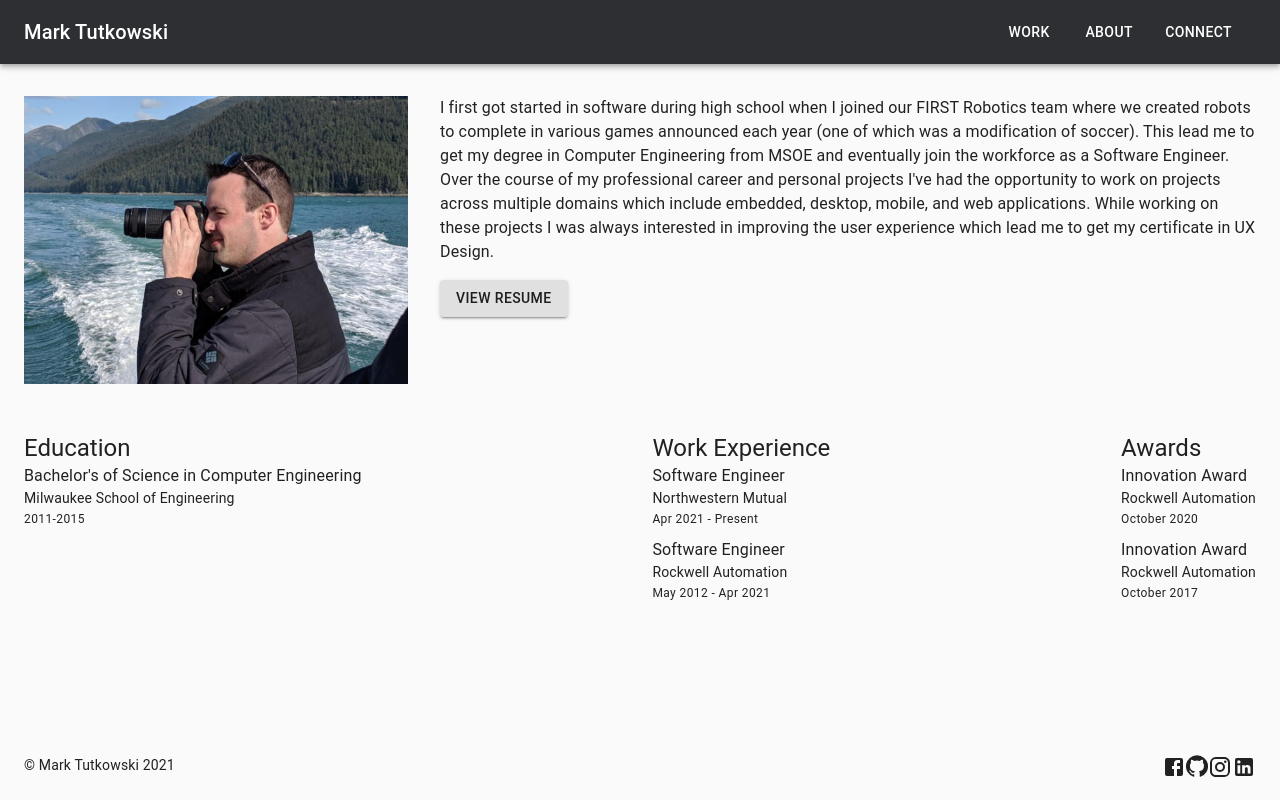
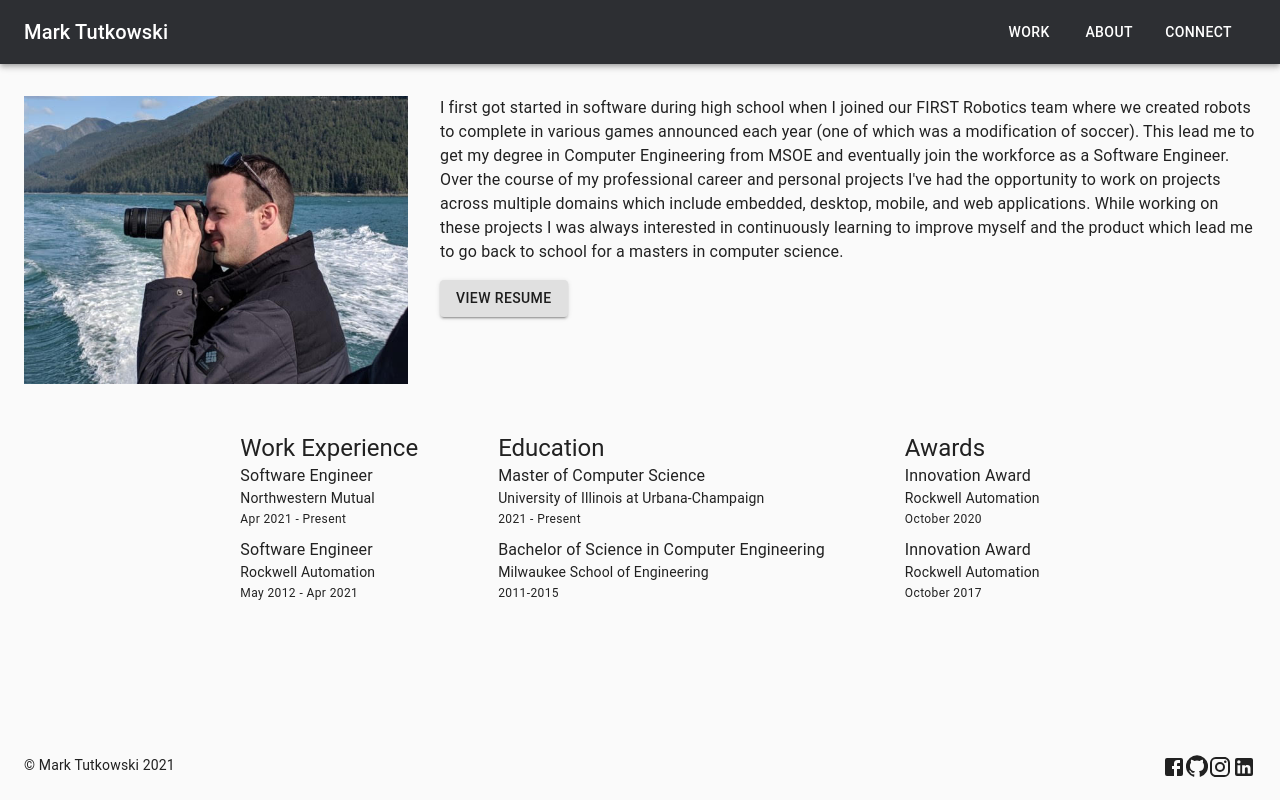
Before and after one commit to tutkowskim/portfolio, a React (Create React App) app: page /about in a window 1280 px wide. Built offline with nearby package versions, Linux system fonts and the light colour scheme.

Commit message:
update about me content

```diff
--- a/src/routes/components/About.jsx
+++ b/src/routes/components/About.jsx
@@ -7,8 +7,8 @@ const placeHolderTest = 'I first got started in software during high school'
   + ' Engineering from MSOE and eventually join the workforce as a Software Engineer. Over the'
   + " course of my professional career and personal projects I've had the opportunity to work on"
   + ' projects across multiple domains which include embedded, desktop, mobile, and web applications.'
-  + ' While working on these projects I was always interested in improving the user experience'
-  + ' which lead me to get my certificate in UX Design.';
+  + ' While working on these projects I was always interested in continuously learning to improve myself and the product'
+  + ' which lead me to go back to school for a masters in computer science.';
 
 const useStyles = makeStyles((theme) => ({
   container: {
@@ -46,9 +46,9 @@ const useStyles = makeStyles((theme) => ({
   credentials: {
     display: 'flex',
     flexDirection: 'row',
-    justifyContent: 'space-between',
+    justifyContent: 'center',
     paddingTop: '3rem',
-    gap: '1rem',
+    gap: '5rem',
     [theme.breakpoints.down('sm')]: {
       flexDirection: 'column',
     },
@@ -75,14 +75,6 @@ function About() {
       </div>
       <div className={classes.credentials}>
         <div className={classes.credentialBox}>
-          <Typography variant="h5">Education</Typography>
-          <div className={classes.credential}>
-            <Typography variant="body1">Bachelor&apos;s of Science in Computer Engineering</Typography>
-            <Typography variant="body2">Milwaukee School of Engineering</Typography>
-            <Typography variant="caption">2011-2015</Typography>
-          </div>
-        </div>
-        <div className={classes.credentialBox}>
           <Typography variant="h5">Work Experience</Typography>
           <div className={classes.credential}>
             <Typography variant="body1">Software Engineer</Typography>
@@ -93,6 +85,19 @@ function About() {
             <Typography variant="body1">Software Engineer</Typography>
             <Typography variant="body2">Rockwell Automation</Typography>
             <Typography variant="caption">May 2012 - Apr 2021</Typography>
+          </div>
+        </div>
+        <div className={classes.credentialBox}>
+          <Typography variant="h5">Education</Typography>
+          <div className={classes.credential}>
+            <Typography variant="body1">Master of Computer Science</Typography>
+            <Typography variant="body2">University of Illinois at Urbana-Champaign</Typography>
+            <Typography variant="caption">2021 - Present</Typography>
+          </div>
+          <div className={classes.credential}>
+            <Typography variant="body1">Bachelor of Science in Computer Engineering</Typography>
+            <Typography variant="body2">Milwaukee School of Engineering</Typography>
+            <Typography variant="caption">2011-2015</Typography>
           </div>
         </div>
         <div className={classes.credentialBox}>
```
